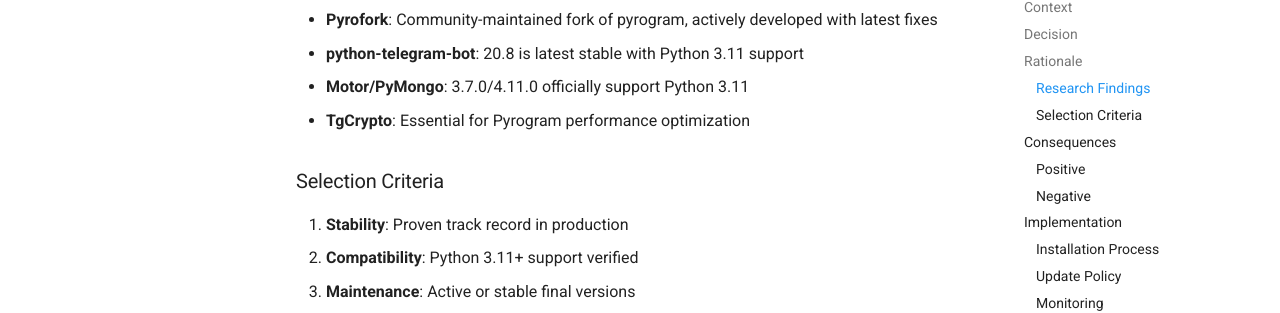
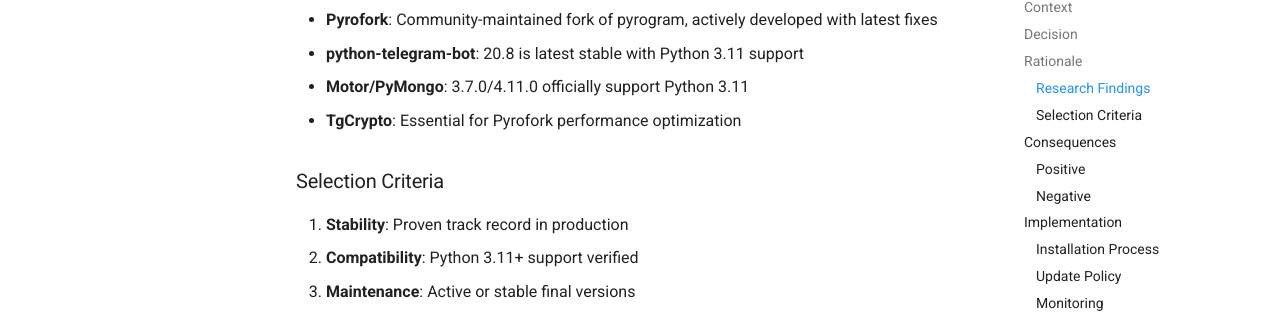
Before and after one commit to dygje/Otogram, an MkDocs documentation site: the page built from docs/decisions/0002-dependency-management.md, in a window 1280 px wide and 900 px high, scrolled down 851 px. Shown: the part 149-462 px from the top of the window. Built offline with MkDocs 1.6.1 and Material for MkDocs 9.7.7, drawn with Linux system fonts in a browser that asks for light colours; comment, search, counter and statistics services are not loaded; the version menu is left out.

Commit message:
auto-commit for 259e4886-bdc1-41fb-b40a-0c4fbc6469cb

```diff
--- a/docs/decisions/0002-dependency-management.md
+++ b/docs/decisions/0002-dependency-management.md
@@ -33,7 +33,7 @@ loguru==0.7.2              # Mature logging
 - **Pyrofork**: Community-maintained fork of pyrogram, actively developed with latest fixes
 - **python-telegram-bot**: 20.8 is latest stable with Python 3.11 support
 - **Motor/PyMongo**: 3.7.0/4.11.0 officially support Python 3.11
-- **TgCrypto**: Essential for Pyrogram performance optimization
+- **TgCrypto**: Essential for Pyrofork performance optimization
 
 ### Selection Criteria
 1. **Stability**: Proven track record in production
```
